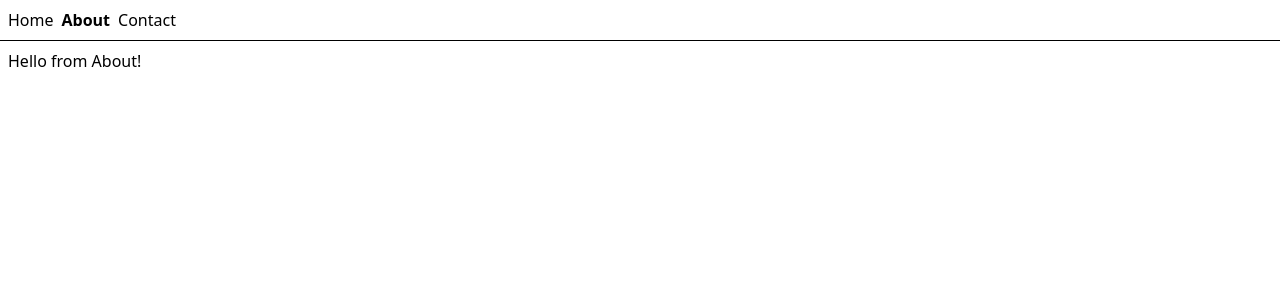
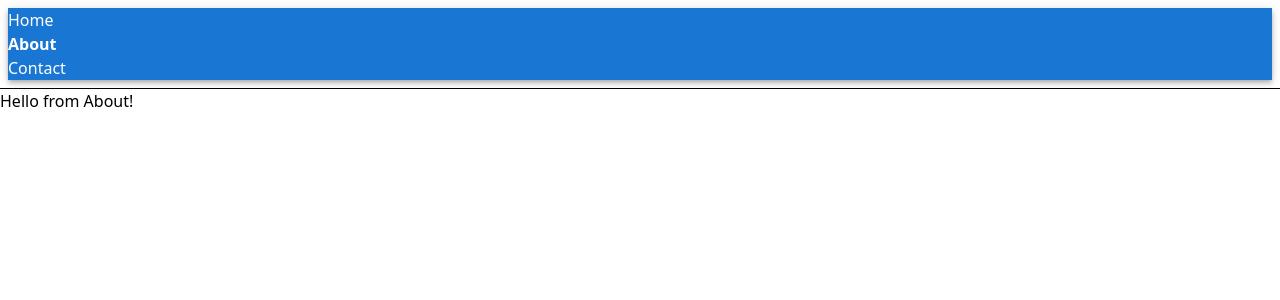
Before and after one commit to CrumpetCoding/dogsitting-website, a React (Vite) app: page /about in a window 1280 px wide. Shown: the top 300 px of the page. Built offline with nearby package versions, Linux system fonts and the light colour scheme.

Commit message:
Imported menu bar to root

```diff
--- a/src/routes/__root.tsx
+++ b/src/routes/__root.tsx
@@ -1,9 +1,11 @@
 import { createRootRoute, Link, Outlet } from '@tanstack/react-router'
 import { TanStackRouterDevtools } from '@tanstack/react-router-devtools'
+import { AppBar } from '@mui/material'
 
 const RootLayout = () => (
   <>
     <div className="p-2 flex gap-2">
+      <AppBar position='static'>
         <Link to="/" className="[&.active]:font-bold">
           Home
         </Link>{' '}
@@ -13,6 +15,7 @@ const RootLayout = () => (
         <Link to="/contact" className="[&.active]:font-bold">
           Contact
         </Link>
+      </AppBar>
     </div>
     <hr />
     <Outlet />
--- a/src/routes/about.tsx
+++ b/src/routes/about.tsx
@@ -5,5 +5,9 @@ export const Route = createFileRoute('/about')({
 })
 
 function About() {
-    return <div className="p-2">Hello from About!</div>
+    return <div>
+        <p>
+            Hello from About!
+        </p>
+    </div>
 }
```
Lines whose indentation alone changed are shown as unchanged.
